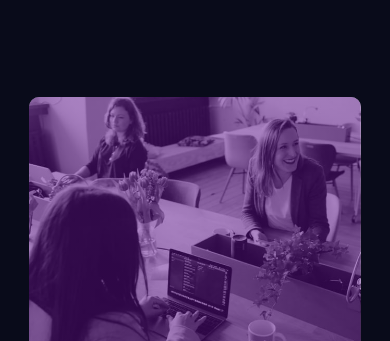
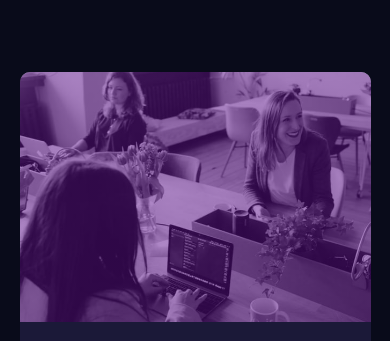
Before and after one commit to Martvie/stats-preview-card-component, a plain HTML site: page index.html in a window 390 px wide. Shown: the top 341 px of the page. Drawn offline with Linux system fonts and the light colour scheme.

Commit message:
responsive adjust

```diff
--- a/src/css/responsive.css
+++ b/src/css/responsive.css
@@ -1,21 +1,31 @@
-@media (max-width: 1050px){
-    .main-container, .main-container .container {
+@media (max-width: 1050px) {
+
+    .main-container,
+    .main-container .container {
         height: 350px;
     }
 }
 
+@media (max-width: 1000px) {
+    .main-container {
+        width: 98%;
+    }
+}
 
-@media (max-width: 810px){
+@media (max-width: 830px) {
     .main-container {
         flex-direction: column-reverse;
-        height: 600px;
+        height: 800px;
+        margin: 20px 0;
+        width: 90%;
     }
 
-    .main-container .container{
+    .main-container .container {
         width: 100%;
+        height: 400px;
     }
 
-    .main-container .container:last-child{
+    .main-container .container:last-child {
         background-image: linear-gradient(var(--soft-violet-transparent), var(--soft-violet-transparent)), url(../images/image-header-mobile.jpg);
         background-repeat: no-repeat;
         background-position: center;
@@ -27,27 +37,24 @@
         margin: 0 auto;
     }
 
-    .container .numbers, .container .description .text {
+    .container .numbers,
+    .container .description .text {
         width: 100%;
-    }
-}
-@media (max-width: 475px) {
-    .main-container .container:last-child{
-        height: 250px;
-        margin-top: 0;
     }
 }
 
 @media (max-width: 500px) {
 
     .main-container {
-        height: 650px;
+        height: 700px;
     }
-    .main-container .container:last-child{
+
+    .main-container .container:last-child {
         height: 250px;
     }
-    .main-container .container{
-        height: 400px;
+
+    .main-container .container {
+        height: 450px;
     }
 
     .container .description {
```
